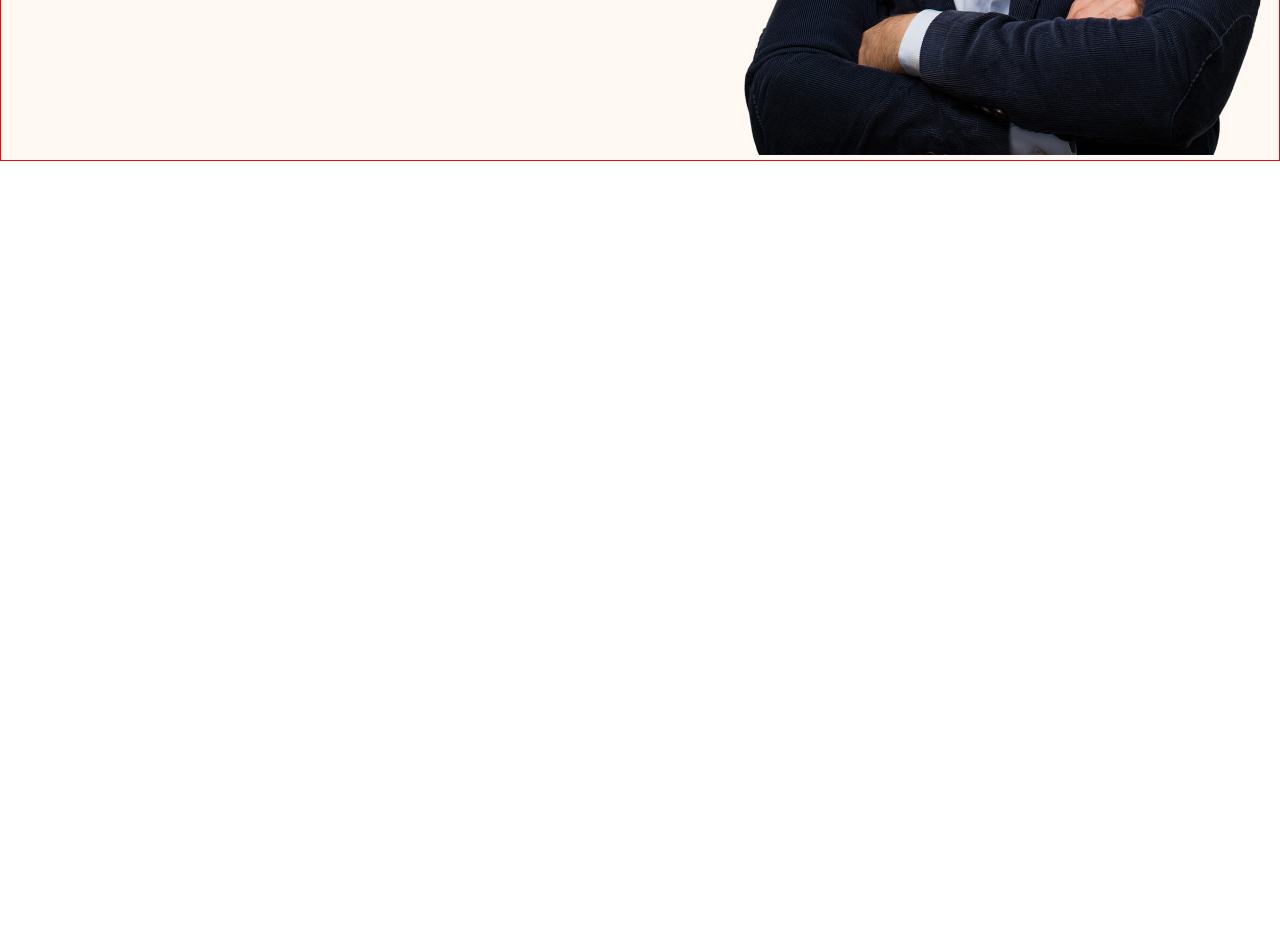
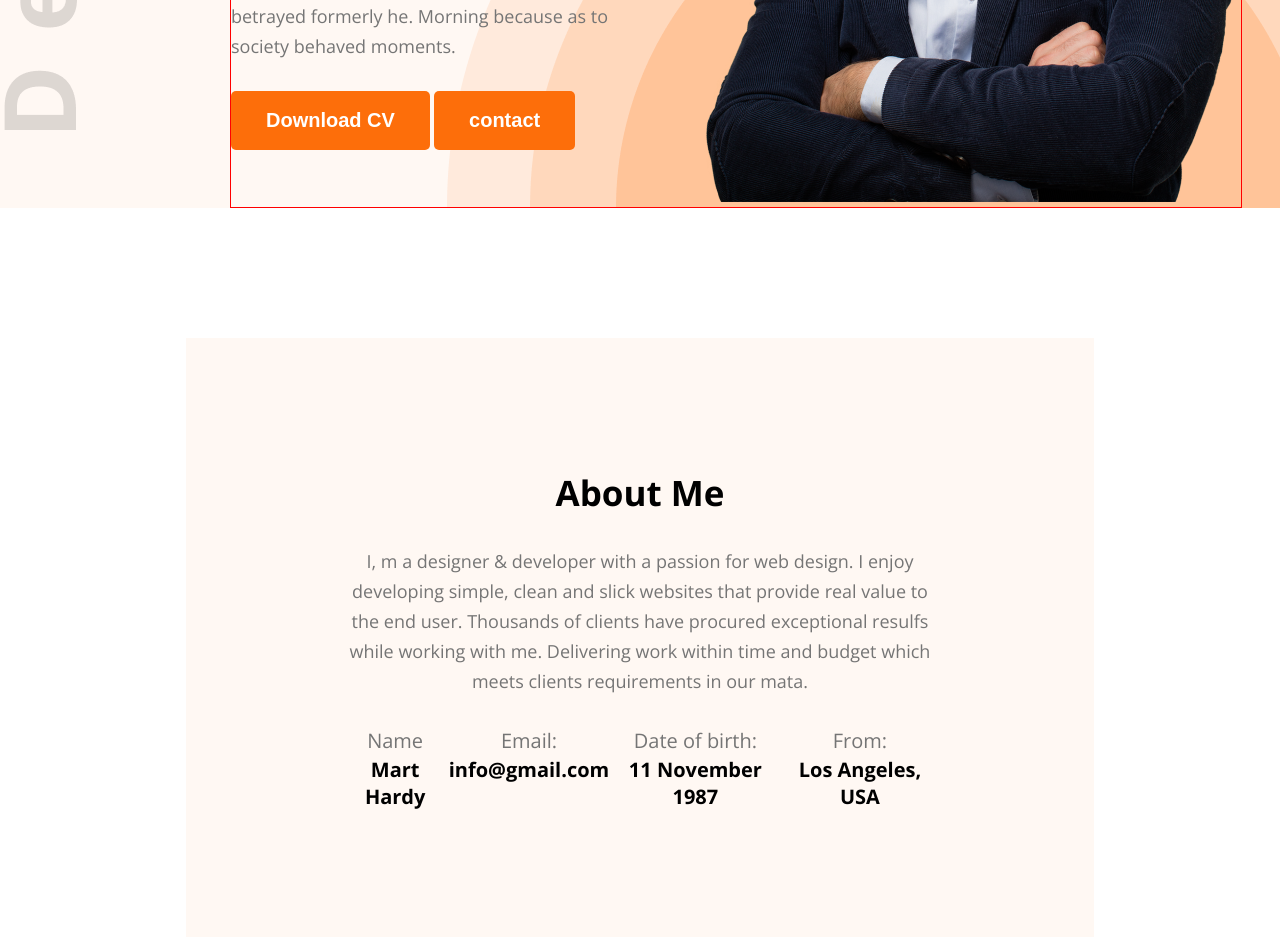
Before and after one commit to rifia-dina/Protfolio, a plain HTML site: page index.html in a window 1280 px wide. Shown: the part 633-1570 px from the top of the page. Before the commit the page ends 800 px from the top, so only its background shows below. Drawn offline with nearby package versions, Linux system fonts and the light colour scheme.

Commit message:
about section

```diff
--- a/index.html
+++ b/index.html
@@ -24,15 +24,15 @@
 
             </ul>
         </nav>
-        <section id = "Banner">
+        <section id = "banner">
             <div class="banner-contain">
                 <h2>Hi, I am</h2>
             <h2>Mary Hardy</h2>
 
             <p>Shot what able cold new see hold.Friendly as an betrayed formerly he. Morning because as to society behaved moments.</p>
             <div>
-                <button>Download CV</button>
-                <button>contact</button>
+                <button class ="btn">Download CV</button>
+                <button class ="btn">contact</button>
             </div>
              </div>
             <div class="banner-image">
@@ -42,6 +42,42 @@
 
         </section>
     </header>
+    <section id ="about">
+        <div class="about-container">
+            <div class="section-heading"><h2>About Me</h2>
+        <p>I, m a designer & developer with a passion for web design. I enjoy developing simple, clean and slick websites that provide real value to the end user. Thousands of clients have procured exceptional resulfs while working with me. Delivering work within time and budget which meets clients requirements in our mata.</p>
+    </div>
+
+            <div class="about-info">
+                <div class="info-card">
+                <p>Name</p>
+                <h4>Mart Hardy</h4>
+
+            </div>
+
+                <div class="info-card">
+                <p>Email:</p>
+                <h4>info@gmail.com</h4>
+
+            </div>
+
+                <div class="info-card">
+                <p>Date of birth:</p>
+                <h4>11 November 1987</h4>
+
+            </div>
+
+                <div class="info-card">
+                <p>From:</p>
+                <h4>Los Angeles, USA</h4>
+
+            </div>
+
+        </div>
+
+        </div>
+
+    </section>
 
 </body>
 </html>
--- a/style.css/protfolio.css
+++ b/style.css/protfolio.css
@@ -31,10 +31,29 @@
     font-size :20px;
     font-weight: bold;
     color: white;
+    cursor: pointer;
 }
+.section-heading{
+    max-width: 827px;
+    text-align: center;
+}
+.section-heading h2{
+    font-size:35px;
+    margin-bottom:30px;
+}
+.section-heading p{
+    font-size :18px;
+    margin-bottom: 30px;
+    line-height: 30px;
+    color:#757575;
+}
+
 /* main style  */
 header{
     background-color: #fff8f3;
+    background: url("../images/developer.png"),url("../images/header_bg.png"),#fff8f3;
+    background-position: top left,bottom right;
+    background-repeat:no-repeat;
     padding-top : 50px;
 }
 nav{
@@ -61,27 +80,27 @@ nav .menu a{
 
 
 }
-#Banner{
+#banner{
     border : 1px solid red;
-    margin: 46px 38px 0px 230;
+    margin: 47px 38px 0px 230px;
     display: flex;
     justify-content:space-between;
     align-items: center;
 
 
 }
-#Banner .banner-contain{
+#banner .banner-contain{
       max-width: 565px;
 
 }
-#Banner .banner-contain h2{
+#banner .banner-contain h2{
     font-size: 45px;
     font-weight: 600px;
     color: #474747;
     margin-bottom: 5px;
 
 }
-#Banner .banner-contain h2{
+#banner .banner-contain h2{
     font-size: 85px;
     font-weight: bold;
     color:#181818;
@@ -91,11 +110,41 @@ nav .menu a{
 
 
 }
-#Banner .banner-contain p{
+#banner .banner-contain p{
 
     font-size:18px;
-    font-weight:#757575;
+    color:#757575;
     line-height: 30px;
+    margin-bottom: 30px;
 
 
 }
+#banner.banner-image img{
+
+    max-width: 585px;
+    vertical-align: middle;
+}
+#about{
+    padding-top: 130px;
+}
+#about .about-container{
+    width:71%;
+    max-width : 1140px;
+    margin:0 auto;
+    text-align:center;
+    background-color: #FFF8F3;
+    padding: 131px 156px;
+}
+#about .about-container .about-info{
+    display: flex;
+    justify-content: space-around;
+}
+.about-info .info-card p {
+    font-size :20px;
+    line-height: 30px;
+    color:#757575;
+
+}
+.about-info .info-card h4{
+    font-size: 20px;
+}
```
